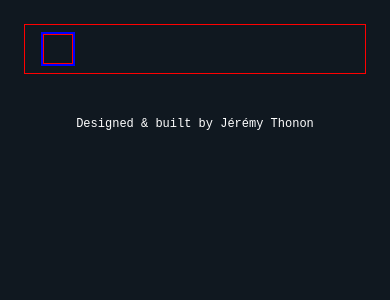
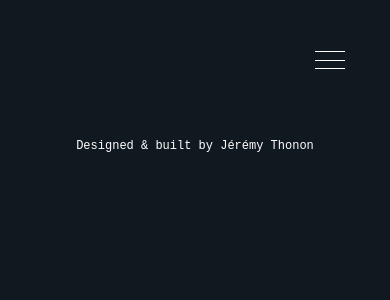
Before and after one commit to JeremyThonon/portfolio, an Angular app: page / in a window 390 px wide. Shown: the top 300 px of the page. Built offline with nearby package versions, Linux system fonts and the light colour scheme.

Commit message:
feat(header): add mobile menu

```diff
--- a/src/app/core/components/header/header.component.html
+++ b/src/app/core/components/header/header.component.html
@@ -1,5 +1,5 @@
 <header class="header">
     <!-- <h1>Title</h1> -->
-    <app-menu-mobile *ngIf="isMobile"></app-menu-mobile>
-    <app-menu *ngIf="!isMobile"></app-menu>
+    <app-menu-mobile ></app-menu-mobile>
+    <!-- <app-menu *ngIf="!isMobile"></app-menu> -->
 </header>
--- a/src/app/shared/components/menus/menu-mobile/menu-mobile.component.html
+++ b/src/app/shared/components/menus/menu-mobile/menu-mobile.component.html
@@ -1,5 +1,7 @@
 <div class="menu-mobile">
-    <div class="menu-mobile__toggle">
-
-    </div>
+    <button class="menu-mobile__toggle">
+        <span class="line"></span>
+        <span class="line"></span>
+        <span class="line"></span>
+    </button>
 </div>
--- a/src/app/shared/components/menus/menu-mobile/menu-mobile.component.scss
+++ b/src/app/shared/components/menus/menu-mobile/menu-mobile.component.scss
@@ -1,11 +1,36 @@
+@import '../../../../../sass/main';
+
 .menu-mobile {
-    border: 2px solid blue;
-    width: 100%;
-    height: 100%;
+    &__toggle {
+        width: 4rem;
+        height: 4rem;
+        padding: 0 0.5rem;
+        display: flex;
+        flex-direction: column;
+        align-items: flex-start;
+        justify-content: center;
+        gap: 0.75rem;
+        background-color: transparent;
 
-    &__toggle {
-        width: 3rem;
-        height: 3rem;
-        border: 1px solid red;
+        .line {
+            width: 100%;
+            height: 0.1rem;
+            background-color: $main-white;
+            transition: all 0.250s ease-in-out;
+        }
+
+        &:hover {
+            cursor: pointer;
+
+            :nth-child(1) {
+                width: 40%;
+            }
+            :nth-child(2) {
+                width: 60%;
+            }
+            :nth-child(3) {
+                width: 80%;
+            }
+        }
     }
 }
--- a/src/sass/base/_base.scss
+++ b/src/sass/base/_base.scss
@@ -12,10 +12,8 @@ body {
     padding: $padding-big;
     color: $main-white;
     background-color: $main-dark-charcoal;
+}
 
-    main {
-        width: calc(100% - 0.2rem);
-        height: calc(100% - 0.2rem);
-        border: 0.1rem solid $main-yellow-bright;
-    }
+button {
+    border: none;
 }
--- a/src/sass/layout/_header.scss
+++ b/src/sass/layout/_header.scss
@@ -1,12 +1,11 @@
 @import '../utils/sizes';
 @import '../utils/variables';
 
-header {
-    position: relative;
+.header {
     width: 100%;
-    height: 5rem;
+    height: auto;
     padding: $padding-default;
     display: flex;
     align-items: center;
-    border: 1px solid red;
+    justify-content: flex-end;
 }
```
